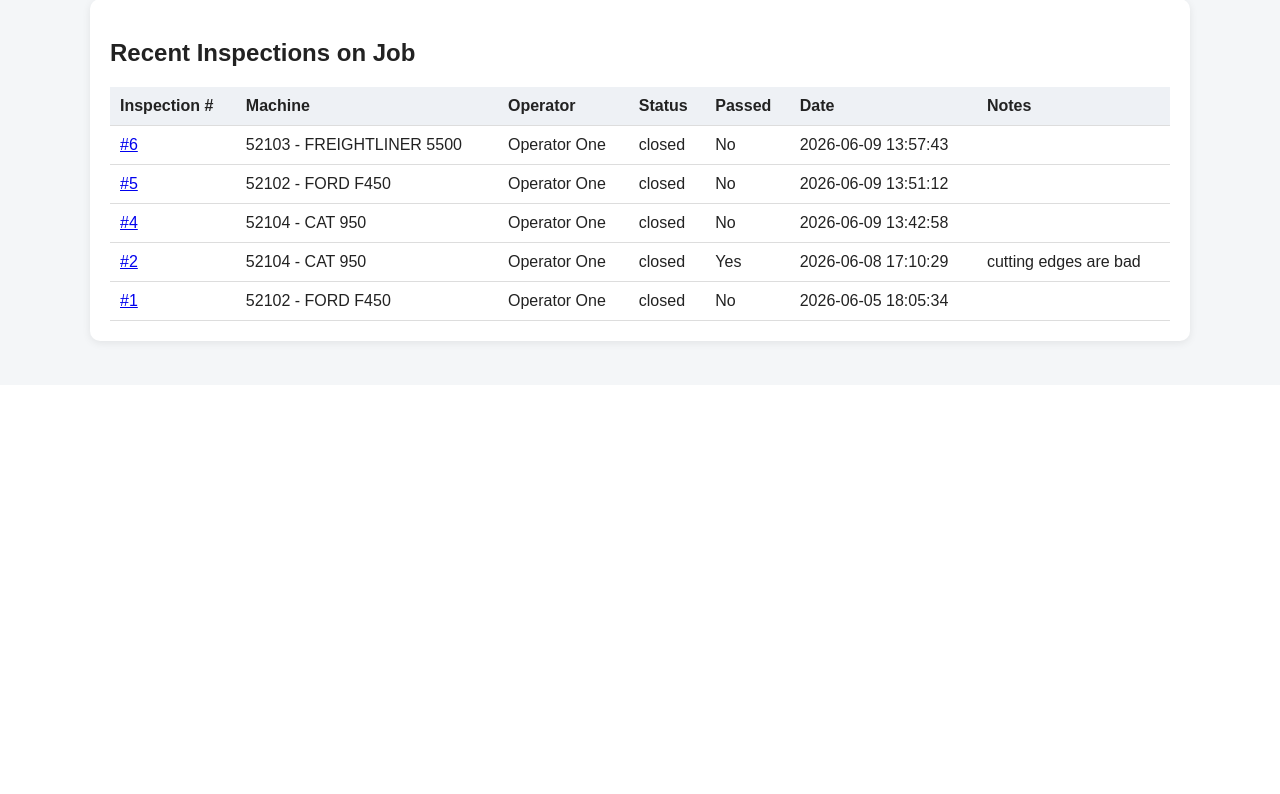
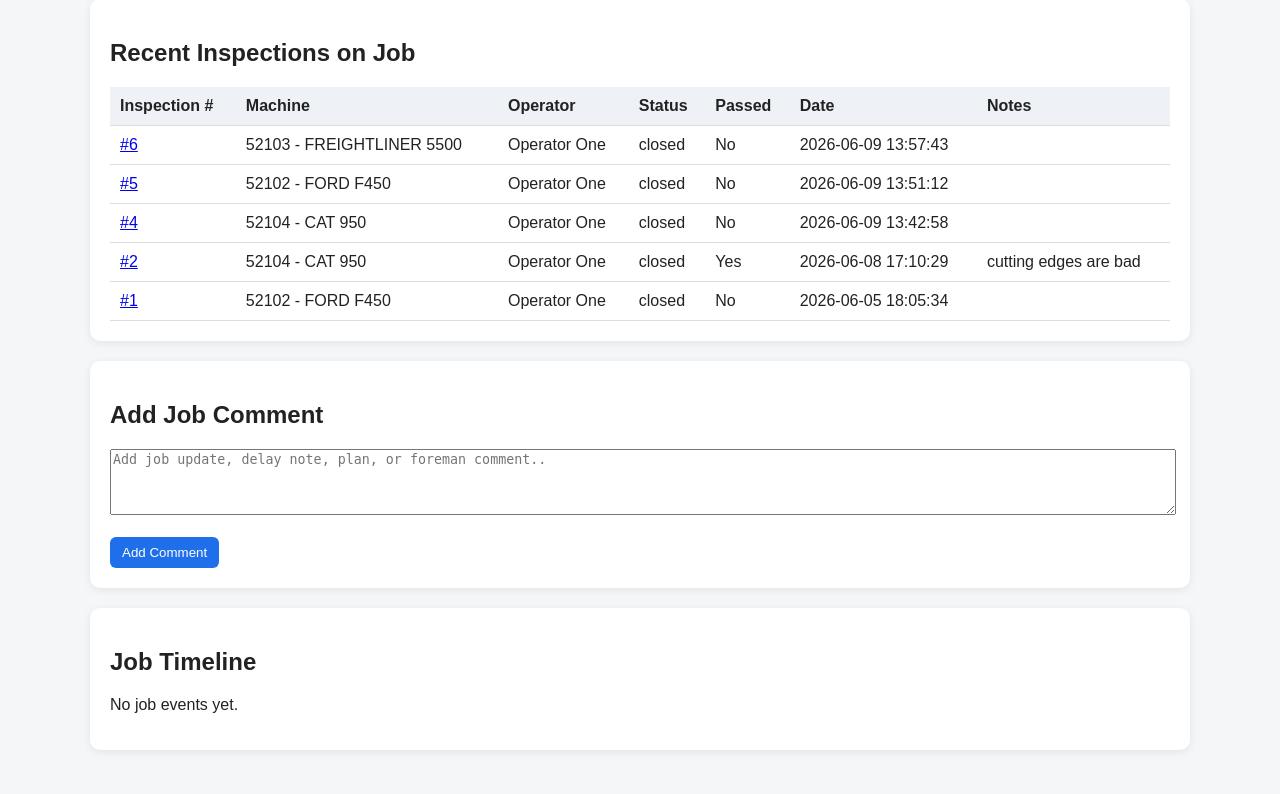
Before and after one commit to AndrewFrizzell/FleetMind, a Flask app: page /jobs/1 in a window 1280 px wide. Shown: the part 1146-1940 px from the top of the page. Before the commit the page ends 1495 px from the top, so only its background shows below. Run offline with Flask 3, Linux system fonts and the light colour scheme; a user stored in the database is signed in; data comes from the database, SQL or seed files in the repository; both versions use the stored data as it was after the commit.

Commit message:
update job_detail add machine remove manchine foreman comments

```diff
--- a/fleetmind_db.py
+++ b/fleetmind_db.py
@@ -34,6 +34,21 @@ def create_tables(conn):
         foreman_id INTEGER NOT NULL,
         active INTEGER NOT NULL DEFAULT 1,
         FOREIGN KEY (foreman_id) REFERENCES User(user_id)
+    );
+    """)
+
+    #job events
+    cursor.execute("""
+    CREATE TABLE IF NOT EXISTS JobEvent (
+        event_id INTEGER PRIMARY KEY AUTOINCREMENT,
+        job_id INTEGER NOT NULL,
+        user_id INTEGER,
+        event_type TEXT NOT NULL,
+        description TEXT NOT NULL,
+        created_at TEXT NOT NULL DEFAULT (datetime('now')),
+
+        FOREIGN KEY (job_id) REFERENCES Job(job_id),
+        FOREIGN KEY (user_id) REFERENCES User(user_id)
     );
     """)
 
--- a/logic.py
+++ b/logic.py
@@ -1198,6 +1198,33 @@ def get_open_faults_for_machine(conn, machine_id):
 
     return cur.fetchall()
 
+def remove_machine_from_job(conn, machine_id):
+    cur = conn.cursor()
+
+    cur.execute("""
+        UPDATE Machine
+        SET current_job_id = NULL
+        WHERE machine_id = ?
+    """, (machine_id,))
+
+    conn.commit()
+
+def get_machine_unit_number(conn, machine_id):
+    cur = conn.cursor()
+
+    cur.execute("""
+        SELECT unit_number
+        FROM Machine
+        WHERE machine_id = ?
+    """, (machine_id,))
+
+    row = cur.fetchone()
+
+    if row is None:
+        return f"Machine #{machine_id}"
+
+    return row["unit_number"]
+
 
 #==============================================
 # Users
@@ -1464,3 +1491,45 @@ def get_recent_inspections_for_job(conn, job_id):
     """, (job_id, job_id))
 
     return cur.fetchall()
+
+def add_job_event(
+        conn,
+        job_id,
+        event_type,
+        description,
+        user_id=None
+):
+    cur = conn.cursor()
+
+    cur.execute("""
+        INSERT INTO JobEvent (
+            job_id,
+            user_id,
+            event_type,
+            description
+        )
+        VALUES (?, ?, ?, ?)
+    """, (
+        job_id,
+        user_id,
+        event_type,
+        description
+    ))
+
+    conn.commit()
+
+def get_job_events(conn, job_id):
+    cur = conn.cursor()
+
+    cur.execute("""
+        SELECT
+            je.*,
+            u.name AS user_name
+        FROM JobEvent je
+        LEFT JOIN User u
+            ON je.user_id = u.user_id
+        WHERE je.job_id = ?
+        ORDER BY je.created_at DESC
+    """, (job_id,))
+
+    return cur.fetchall()
--- a/web/app.py
+++ b/web/app.py
@@ -52,7 +52,11 @@ from logic import (
             get_recent_inspections_for_job,
             get_inspection_by_id,
             get_inspection_items,
-            update_machine_operational_state
+            update_machine_operational_state,
+            remove_machine_from_job,
+            get_job_events,
+            add_job_event,
+            get_machine_unit_number
 
 
 )
@@ -691,20 +695,16 @@ def job_detail(job_id):
     conn = get_connection()
 
     job = get_job_by_id(conn, job_id)
-    open_work_orders = get_open_work_orders_for_job(conn, job_id)
-    recent_inspections = get_recent_inspections_for_job(conn, job_id)
 
     if job is None:
         conn.close()
         return "Job not found", 404
 
+    open_work_orders = get_open_work_orders_for_job(conn, job_id)
+    recent_inspections = get_recent_inspections_for_job(conn, job_id)
+    job_events = get_job_events(conn, job_id)
     machines = get_machines_for_job(conn, job_id)
     unassigned_machines = get_machines_available_for_job(conn, job_id)
-
-    print("AVAILABLE MACHINES:", len(unassigned_machines))
-    for machine in unassigned_machines:
-        print(dict(machine))
-
 
     conn.close()
 
@@ -715,7 +715,8 @@ def job_detail(job_id):
         machines=machines,
         unassigned_machines=unassigned_machines,
         open_work_orders=open_work_orders,
-        recent_inspections=recent_inspections
+        recent_inspections=recent_inspections,
+        job_events=job_events
     )
 
 @app.route("/foreman/jobs/add", methods=["GET", "POST"])
@@ -758,7 +759,7 @@ def assign_machine_to_job_route(job_id):
     if session.get("role") != "foreman":
         return "Forbidden", 403
 
-    machine_ids = request.form.get("machine_ids")
+    machine_ids = request.form.getlist("machine_ids")
 
     if not machine_ids:
         flash("Select at least one machine.")
@@ -773,7 +774,17 @@ def assign_machine_to_job_route(job_id):
                 int(machine_id),
                 job_id
             )
+
+            add_job_event(
+                conn,
+                job_id,
+                "machine_assigned"
+                f"Machine #{machine_id} was assigned to this job."
+            )
+
         flash("Machines assigned to job.")
+
+
 
     finally:
         conn.close()
@@ -809,7 +820,66 @@ def inspection_detail(inspection_id):
         inspection_items=inspection_items
     )
 
+@app.route("/jobs/<int:job_id>/remove-machine", methods=["POST"])
+@login_required
+def remove_machine_from_job_route(job_id):
+    if session.get("role") != "foreman":
+        return "Forbidden", 403
 
+    machine_id = request.form.get("machine_id")
+
+    if not machine_id:
+        flash("Missing machine.")
+        return redirect(url_for("job_detail", job_id=job_id))
+
+    conn = get_connection()
+
+    remove_machine_from_job(
+        conn,
+        int(machine_id)
+    )
+
+    unit_number = get_machine_unit_number(conn, int(machine_id))
+
+    add_job_event(
+        conn,
+        job_id,
+        "machine_removed",
+        f"Machine #{unit_number} was removed from this job.",
+        session["user_id"]
+    )
+
+    conn.close()
+
+    flash("Machine removed from job.")
+    return redirect(url_for("job_detail", job_id=job_id))
+
+@app.route("/jobs/<int:job_id>/comments/add", methods=["POST"])
+@login_required
+def add_job_comment_route(job_id):
+    if session.get("role") != "foreman":
+        return "Forbidden", 403
+
+    comment = request.form.get("comment", "").strip()
+
+    if not comment:
+        flash("Comment cannot be empty.")
+        return redirect(url_for("job_detail", job_id=job_id))
+
+    conn = get_connection()
+
+    add_job_event(
+        conn,
+        job_id,
+        "foreman_comment",
+        comment,
+        session["user_id"]
+    )
+
+    conn.close()
+
+    flash("comment added.")
+    return redirect(url_for("job_detail", job_id=job_id))
 if __name__ == "__main__":
     #run from /web with python app.py
     app.run(debug=True)
--- a/web/templates/job_detail.html
+++ b/web/templates/job_detail.html
@@ -80,6 +80,7 @@
                         <th>Status</th>
                         <th>Meter</th>
                         <th>Action</th>
+                        <th>Remove</th>
                     </tr>
 
                     {% for machine in machines %}
@@ -96,6 +97,15 @@
                                 <a href="{{ url_for('new_inspection', machine_id=machine.machine_id) }}">
                                     Inspect
                                 </a>
+                            </td>
+                            <td>
+                                <form method="POST"
+                                    action="{{ url_for('remove_machine_from_job_route', job_id=job.job_id) }}">
+                                    <input type="hidden" name="machine_id" value="{{ machine.machine_id }}">
+                                    <button type="submit">
+                                        Remove
+                                    </button>
+                                </form>
                             </td>
                         </tr>
                     {% endfor %}
@@ -189,6 +199,49 @@
                 <p>No recent inspections for this job.</p>
             {% endif %}
         </div>
+
+        <div class="card">
+            <h2>Add Job Comment</h2>
+
+            <form method="POST" action="{{ url_for('add_job_comment_route', job_id=job.job_id)}}">
+                <textarea
+                    name="comment"
+                    rows="4"
+                    style="width: 100%;"
+                    placeholder="Add job update, delay note, plan, or foreman comment.."
+                    required
+                ></textarea>
+
+                <br><br>
+
+                <button type="submit" class="primary">
+                    Add Comment
+                </button>
+            </form>
+        </div>
+
+        <div class="card">
+            <h2>Job Timeline</h2>
+
+            {% if job_events and job_events|length > 0 %}
+                {% for event in job_events %}
+                    <div style="margin-bottom: 16px;">
+                        <p>
+                            <strong>{{ event.event_type }}</strong>
+                            <span class="muted">- {{ event.created_at }}</span>
+                        </p>
+
+                        <p>{{ event.description }}</p>
+
+                        {% if event.user_name %}
+                            <p class="muted">By {{ event.user_name }}</p>
+                        {% endif %}
+                    </div>
+                {% endfor %}
+            {% else %}
+                <p>No job events yet.</p>
+            {% endif %}
+        </div>
     </div>
 
 </body>
```
Also changed, not shown: fleetmind.db.
